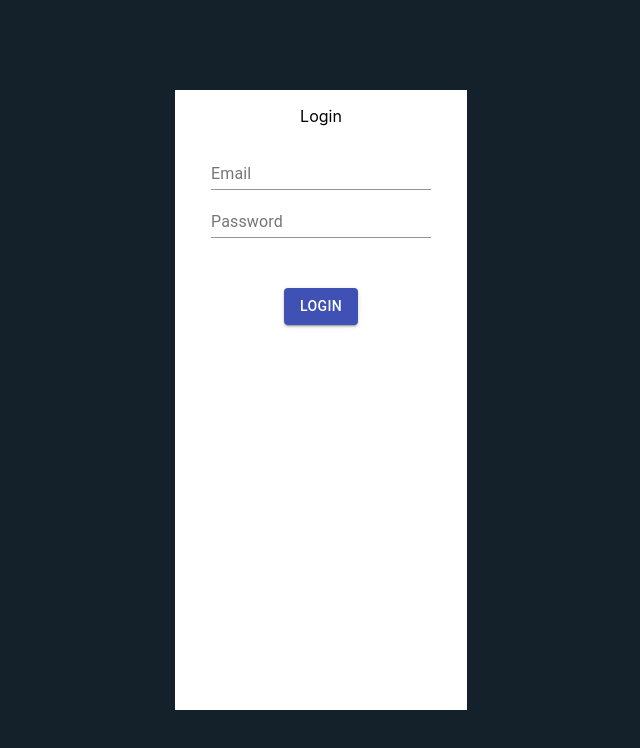
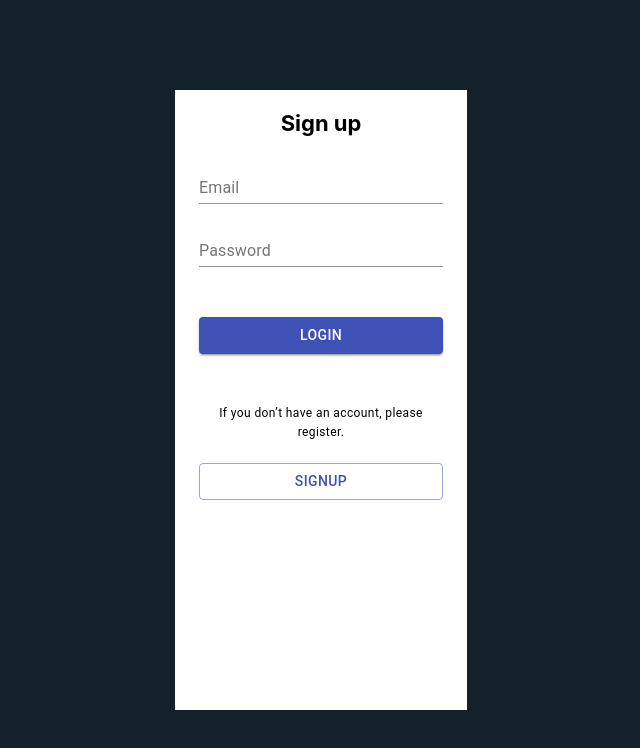
Before and after one commit to WebAhead7/packages, a React (Create React App) app: page / in a window 1280 px wide. Shown: the top 748 px of the page, without its empty margins (319-959 px from the left). Built offline with nearby package versions, Linux system fonts and the light colour scheme.

Commit message:
sign up & login pages

```diff
--- a/src/App.js
+++ b/src/App.js
@@ -7,7 +7,8 @@ function App() {
   return (
     <div className="App">
       {/* <Home /> */}
-      <Login />
+      {/* <Login /> */}
+      <Signup />
     </div>
   );
 }
--- a/src/screens/Login/index.jsx
+++ b/src/screens/Login/index.jsx
@@ -9,12 +9,15 @@ import {
   IconButton,
   InputLabel,
   FormControl,
+  Container,
 } from "@material-ui/core";
 // import AccountCircle from "@material-ui/icons/AccountCircle";
-import styles from "./styles";
 import { Visibility, VisibilityOff } from "@material-ui/icons";
+import useStyles from "./styles";
 
 const Login = () => {
+  const styles = useStyles();
+
   const [values, setValues] = useState({
     email: "",
     password: "",
@@ -25,11 +28,11 @@ const Login = () => {
   };
 
   return (
-    <div style={styles.container}>
-      <div style={styles.innerContainer}>
-        <p style={styles.header}>Login</p>
+    <Container>
+      <div>
+        <p className={styles.header}>Login</p>
         <form>
-          <FormControl>
+          <FormControl style={{ width: "100%" }}>
             <InputLabel htmlFor="email">Email</InputLabel>
             <Input
               type="email"
@@ -39,7 +42,7 @@ const Login = () => {
               value={values.email}
             />
           </FormControl>
-          <FormControl>
+          <FormControl style={{ width: "100%", marginTop: 15 }}>
             <InputLabel htmlFor="password">Password</InputLabel>
             <Input
               id="password"
@@ -49,16 +52,24 @@ const Login = () => {
             />
           </FormControl>
         </form>
-      </div>
         <Button
           variant="contained"
           color="primary"
-        style={{ marginTop: 50 }}
+          style={{ marginTop: 50, width: "100%" }}
           onClick={() => console.log(values)}
         >
           Login
         </Button>
       </div>
+      <div className={styles.signup}>
+        <Typography variant="caption">
+          If you don’t have an account, please register.
+        </Typography>
+        <Button variant="outlined" color="primary" style={{ marginTop: 20 }}>
+          Signup
+        </Button>
+      </div>
+    </Container>
   );
 };
 
--- a/src/screens/Login/styles.js
+++ b/src/screens/Login/styles.js
@@ -1,23 +1,24 @@
 import { makeStyles } from "@material-ui/core/styles";
 
-const styles = makeStyles({
+const useStyles = makeStyles({
   container: {
     display: "flex",
     flexDirection: "column",
     justifyContent: "center",
     alignContent: "center",
   },
-  innerContainer: {
-    display: "flex",
-    justifyContent: "center",
-    alignContent: "center",
-    padding: 15,
-  },
+
   header: {
     fontSize: 22,
     fontWeight: "bold",
-    marginTop: 20,
+    margin: 20,
+  },
+  signup: {
+    display: "flex",
+    flexDirection: "column",
+    alignSelf: "flex-end",
+    marginTop: 50,
   },
 });
 
-export default styles;
+export default useStyles;
--- a/src/screens/Signup/index.jsx
+++ b/src/screens/Signup/index.jsx
@@ -9,12 +9,15 @@ import {
   IconButton,
   InputLabel,
   FormControl,
+  Container,
 } from "@material-ui/core";
 // import AccountCircle from "@material-ui/icons/AccountCircle";
-import styles from "./styles";
 import { Visibility, VisibilityOff } from "@material-ui/icons";
+import useStyles from "./styles";
 
 const Signup = () => {
+  const styles = useStyles();
+
   const [values, setValues] = useState({
     email: "",
     password: "",
@@ -25,10 +28,11 @@ const Signup = () => {
   };
 
   return (
-    <div style={styles.container}>
-      <div style={styles.innerContainer}>
-        <p style={styles.header}>Sign up</p>
-        <FormControl>
+    <Container>
+      <div>
+        <p className={styles.header}>Sign up</p>
+        <form>
+          <FormControl style={{ width: "100%" }}>
             <InputLabel htmlFor="email">Email</InputLabel>
             <Input
               type="email"
@@ -38,7 +42,7 @@ const Signup = () => {
               value={values.email}
             />
           </FormControl>
-        <FormControl>
+          <FormControl style={{ width: "100%", marginTop: 15 }}>
             <InputLabel htmlFor="password">Password</InputLabel>
             <Input
               id="password"
@@ -47,16 +51,25 @@ const Signup = () => {
               onChange={(e) => handlerInputs(e, "password")}
             />
           </FormControl>
-      </div>
+        </form>
         <Button
           variant="contained"
           color="primary"
-        style={{ marginTop: 50 }}
+          style={{ marginTop: 50, width: "100%" }}
           onClick={() => console.log(values)}
         >
           Login
         </Button>
       </div>
+      <div className={styles.signup}>
+        <Typography variant="caption">
+          If you don’t have an account, please register.
+        </Typography>
+        <Button variant="outlined" color="primary" style={{ marginTop: 20 }}>
+          Signup
+        </Button>
+      </div>
+    </Container>
   );
 };
 
--- a/src/screens/Signup/styles.js
+++ b/src/screens/Signup/styles.js
@@ -1,23 +1,24 @@
 import { makeStyles } from "@material-ui/core/styles";
 
-const styles = makeStyles({
+const useStyles = makeStyles({
   container: {
     display: "flex",
     flexDirection: "column",
     justifyContent: "center",
     alignContent: "center",
   },
-  innerContainer: {
-    display: "flex",
-    justifyContent: "center",
-    alignContent: "center",
-    padding: 15,
-  },
+
   header: {
     fontSize: 22,
     fontWeight: "bold",
-    marginTop: 20,
+    margin: 20,
+  },
+  signup: {
+    display: "flex",
+    flexDirection: "column",
+    alignSelf: "flex-end",
+    marginTop: 50,
   },
 });
 
-export default styles;
+export default useStyles;
```
Also changed, not shown: 1 other file (tests, documents, lock files or other folders). Lines whose indentation alone changed are shown as unchanged.
